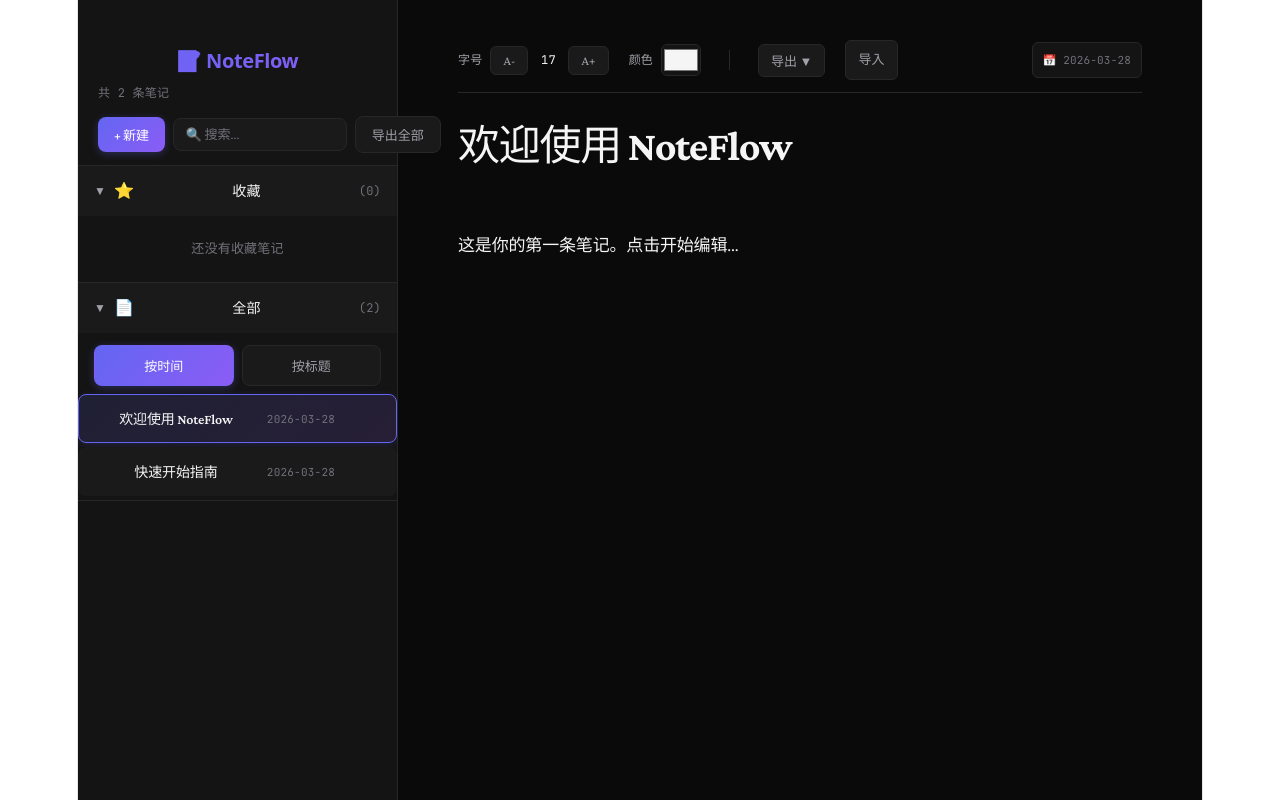
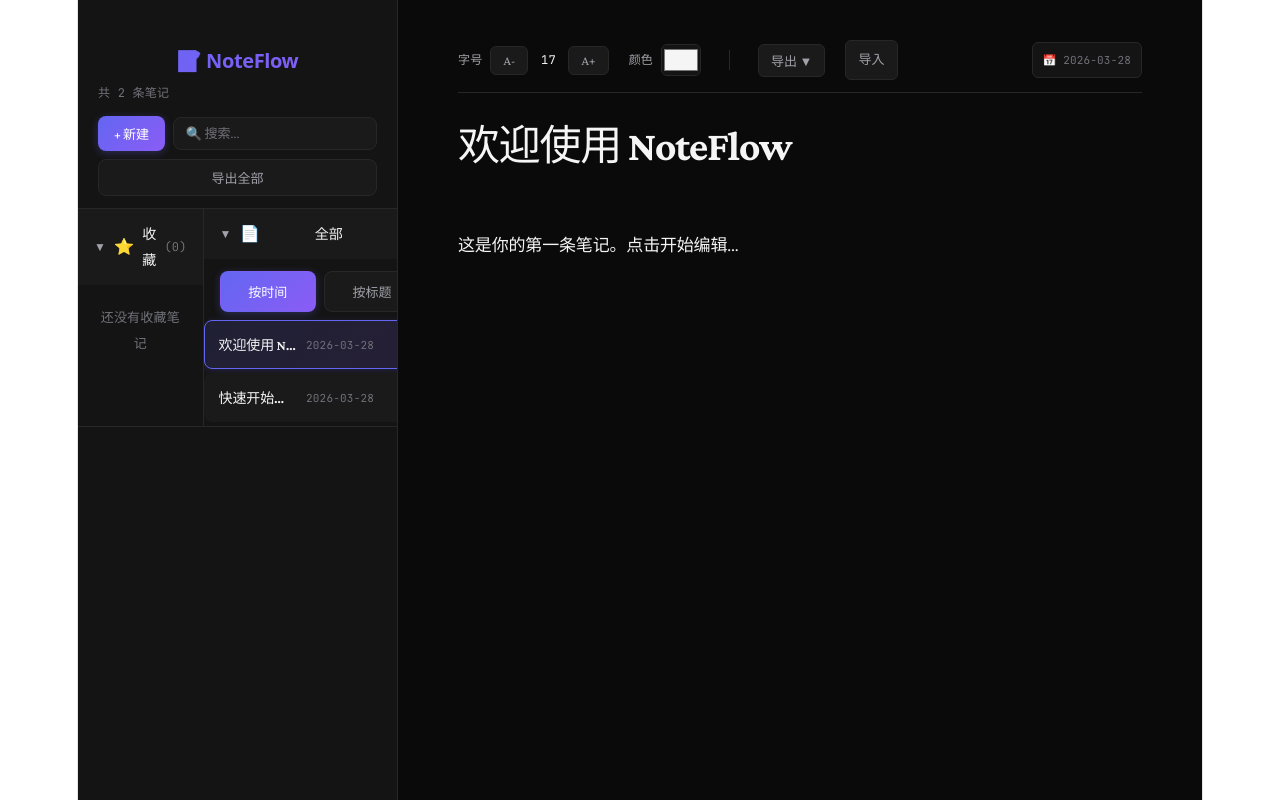
Before and after one commit to wickeyye/noteflow, a React (Vite) app: page / in a window 1280 px wide. Built offline with nearby package versions, Linux system fonts and the light colour scheme.

Commit message:
fix: 优化侧边栏布局
- 修复"导出全部"按钮超出侧边栏宽度的问题
- 将"收藏"和"全部"分类标题横向排列在一行
- 调整按钮布局为两行显示

Co-Authored-By: Claude Sonnet 4.6 <noreply@anthropic.com>

```diff
--- a/src/App.css
+++ b/src/App.css
@@ -70,6 +70,12 @@
 }
 
 .header-actions {
+  display: flex;
+  flex-direction: column;
+  gap: 8px;
+}
+
+.header-actions-row {
   display: flex;
   gap: 8px;
   align-items: center;
@@ -762,10 +768,29 @@
 .sections-container {
   flex: 1;
   overflow-y: auto;
+  display: flex;
+  flex-direction: column;
+}
+
+.sections-row {
+  display: grid;
+  grid-template-columns: 1fr 1fr;
+  gap: 0;
 }
 
 .collapsible-section {
   border-bottom: 1px solid var(--border-color);
+  display: flex;
+  flex-direction: column;
+}
+
+.sections-row .collapsible-section {
+  border-right: 1px solid var(--border-color);
+  border-bottom: 1px solid var(--border-color);
+}
+
+.sections-row .collapsible-section:last-child {
+  border-right: none;
 }
 
 .section-header {
@@ -842,6 +867,7 @@
 
 /* 导出全部按钮 */
 .btn-export-all {
+  width: 100%;
   padding: 8px 16px;
   background: var(--bg-tertiary);
   color: var(--text-secondary);
@@ -853,7 +879,6 @@
   transition: all 0.3s cubic-bezier(0.4, 0, 0.2, 1);
   font-family: 'Crimson Pro', serif;
   white-space: nowrap;
-  flex-shrink: 0;
 }
 
 .btn-export-all:hover:not(:disabled) {
--- a/src/components/Sidebar.tsx
+++ b/src/components/Sidebar.tsx
@@ -75,6 +75,7 @@ export function Sidebar({
         <h1 className="app-title">📝 NoteFlow</h1>
         <div className="notes-count">共 {notes.length} 条笔记</div>
         <div className="header-actions">
+          <div className="header-actions-row">
             <button className="btn-new" onClick={onNoteCreate}>
               + 新建
             </button>
@@ -86,6 +87,7 @@ export function Sidebar({
               value={searchQuery}
               onChange={(e) => onSearchChange(e.target.value)}
             />
+          </div>
           <button
             className="btn-export-all"
             onClick={() => exportAllNotesAsZip(notes)}
@@ -99,6 +101,7 @@ export function Sidebar({
 
       {/* 分类区域 */}
       <div className="sections-container">
+        <div className="sections-row">
           {/* 收藏笔记 */}
           <CollapsibleSection
             title="收藏"
@@ -166,6 +169,7 @@ export function Sidebar({
             )}
           </CollapsibleSection>
         </div>
+      </div>
     </aside>
   )
 }
```
Lines whose indentation alone changed are shown as unchanged.
